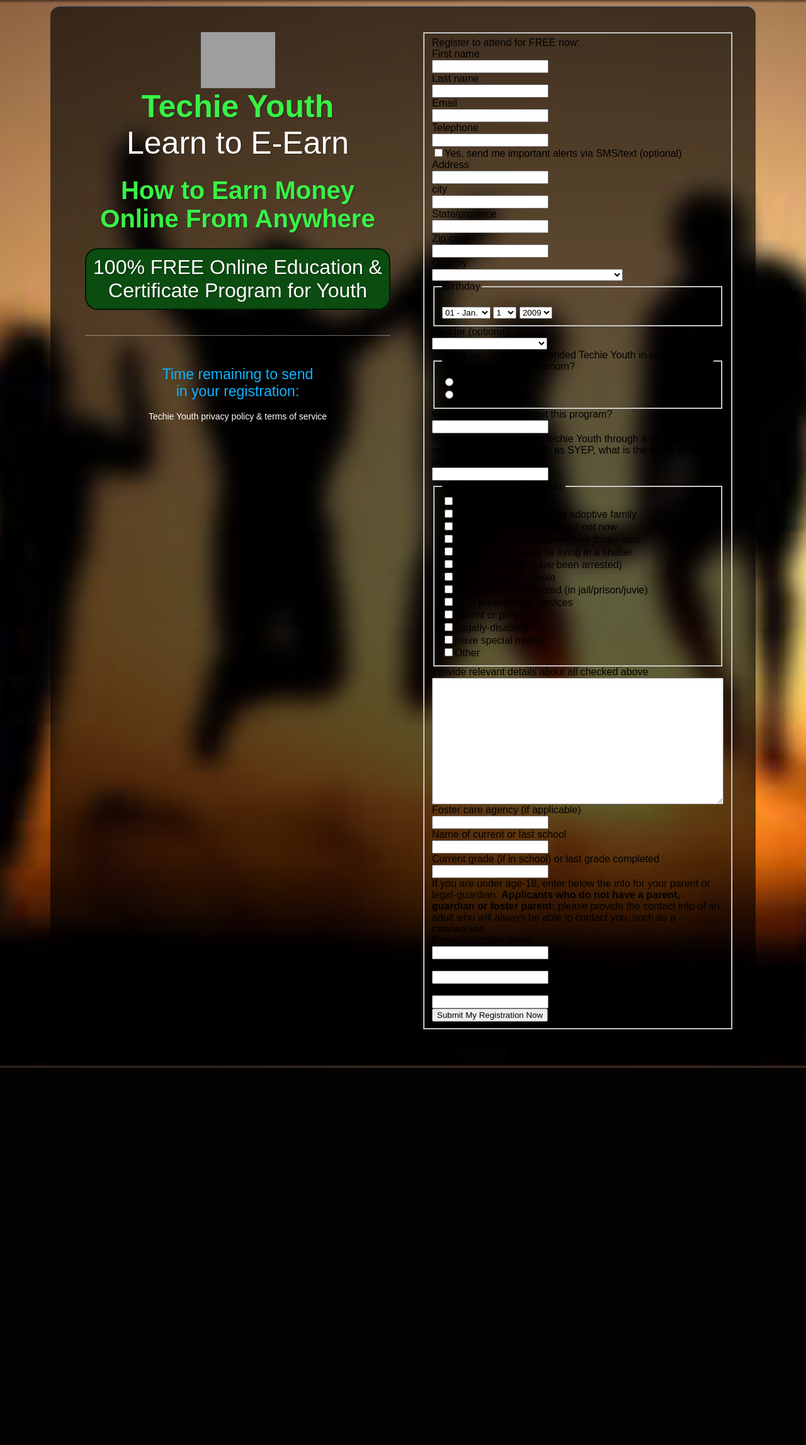
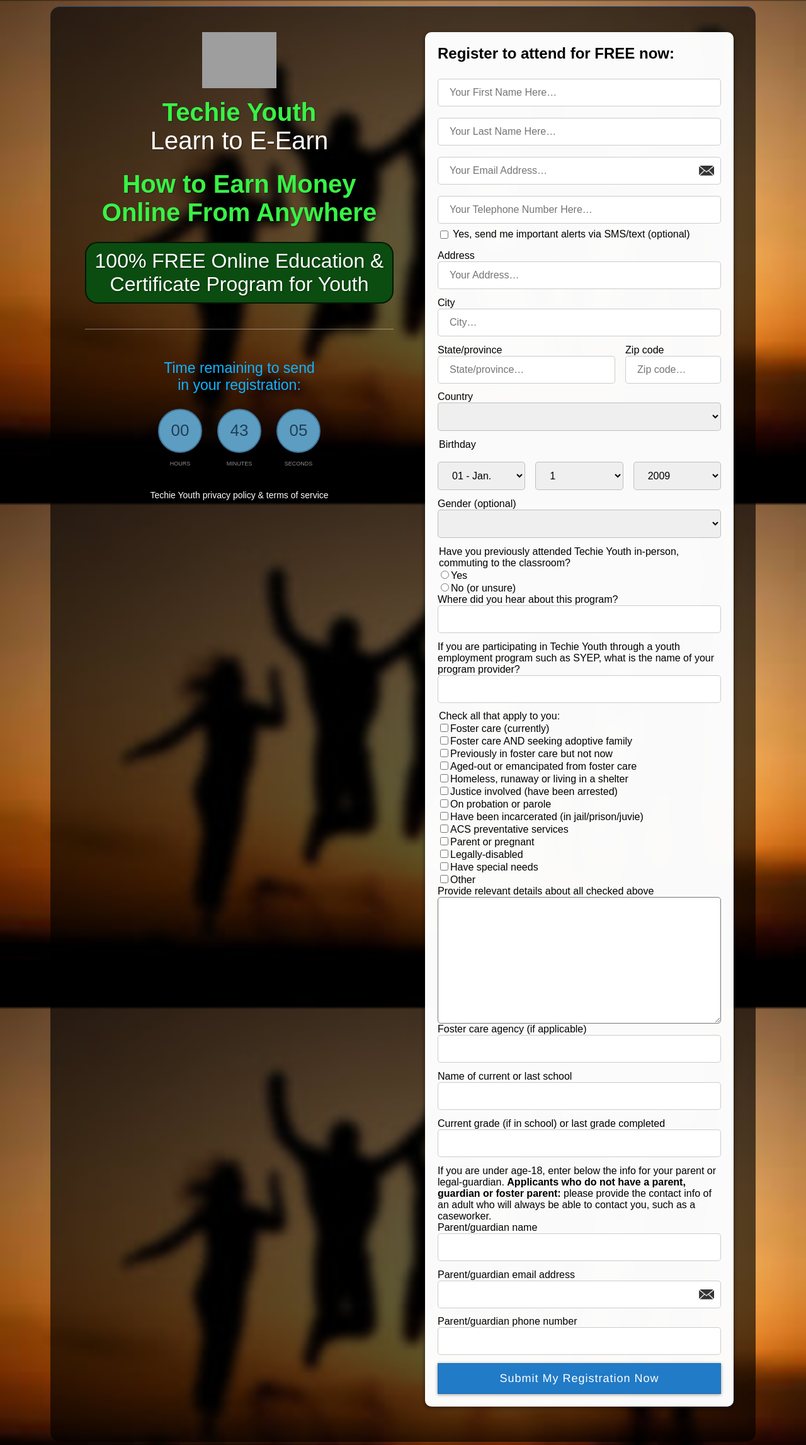
Before and after one commit to antibland/ty-enroll, a PHP site: page /standalone/register.php in a window 1280 px wide. Shown: the whole page at 63% size. Before the commit the page ends 1695 px from the top, so only its background shows below. Run offline with PHP 8.4, Linux system fonts and the light colour scheme; grey boxes are pictures that could not be loaded.

Commit message:
Register PHP and CSS

```diff
--- a/css/register.css
+++ b/css/register.css
@@ -4,6 +4,8 @@
   --register-text-shadow: 1px 1px 2px rgb(0 0 0 / 40%);
   --regsiter-max-content-width: 1120px;
   --register-time-remaining: rgb(16, 180, 255);
+  --register-default-blue: #0169c0;
+  --register-blue-hover: #217bc7;
 }
 
 * {
@@ -20,8 +22,94 @@ html {
 body {
   padding: 0;
   margin: 0 5px 5px;
-  background: transparent url(/images/bg/blur-bg-register.jpeg) 50% 50%;
+  background: transparent url(/images/bg/blur-bg-register.jpeg) 50% 50% fixed
+    no-repeat;
   background-size: cover;
+}
+
+#countdown {
+  display: inline-flex;
+  gap: 0 1.5rem;
+}
+
+#countdown .amount {
+  position: relative;
+  display: flex;
+  align-items: center;
+  justify-content: center;
+  font-size: 26px;
+  color: #213f56;
+  width: 70px;
+  height: 70px;
+  background-color: #5d9dc2;
+  border: 2px solid #3f769a;
+  border-radius: 50%;
+  margin-bottom: 3.7rem;
+}
+
+#countdown .amount span {
+  position: absolute;
+  bottom: -1.5rem;
+  left: 50%;
+  transform: translateX(-50%);
+  color: #ffffff8c;
+  text-transform: uppercase;
+  font-size: 9px;
+}
+
+.register [type="submit"] {
+  color: white;
+  text-align: center;
+  font-weight: bold;
+  font-family: Helvetica, sans-serif !important;
+  font-weight: normal;
+  font-size: 18px;
+  letter-spacing: 1px;
+  cursor: pointer;
+  transition: 0.3s background-color;
+  border: 1px solid hsl(0deg 0% 0% / 10%);
+  box-shadow: 0 1px 5px rgb(0 0 0 / 40%);
+  width: 100%;
+  margin: 0 auto;
+  display: block;
+  -webkit-appearance: none;
+  appearance: none;
+  background-color: var(--register-blue-hover);
+  padding: 13px 35px;
+}
+
+.register [type="submit"]:hover {
+  background-color: var(--register-default-blue);
+}
+
+.register .checkbox-container {
+  position: relative;
+  padding-left: 1.5rem;
+  margin-top: 0.5rem;
+  margin-bottom: 1rem;
+}
+
+.register .flex-row {
+  display: flex;
+  gap: 0 1rem;
+  align-items: flex-end;
+}
+
+.register .year-month-day > * {
+  flex: 1;
+}
+
+.register .flex-row .row-state {
+  flex: 65;
+}
+
+.register .flex-row .row-zip {
+  flex: 35;
+}
+
+.register .checkbox-container [type="checkbox"] {
+  position: absolute;
+  left: 0;
 }
 
 .register.container {
@@ -47,6 +135,55 @@ body {
   padding: 0 15px;
 }
 
+.register.container .right-section fieldset {
+  margin: 0;
+  padding: 0;
+  border: none;
+}
+
+.register.container .right-section > form {
+  box-shadow: 0 2px 5px 2px rgb(0 0 0 / 30%);
+  background-color: rgba(255, 255, 255, 0.980392);
+  padding: 20px;
+  border-radius: 10px;
+}
+
+/* TODO - Move to shared file */
+.register .right-section [type="text"],
+.register .right-section [type="email"],
+.register .right-section select {
+  border-radius: 5px !important;
+  border: 1px solid #0003;
+  width: 100%;
+  font-size: 16px;
+  padding: 12px 18px;
+  margin-bottom: 0.8rem;
+}
+
+.register .right-section [type="text"].no-label,
+.register .right-section [type="email"].no-label {
+  margin-bottom: 0;
+}
+
+.register .right-section [type="email"] {
+  padding-right: 43px;
+  background-image: url(/images/icons/email.png);
+  background-repeat: no-repeat;
+  background-position: calc(100% - 10px) 50%;
+}
+
+.register .right-section textarea {
+  border-radius: 5px !important;
+  width: 100%;
+  max-width: 100%;
+}
+
+.register.container .right-section [role="heading"] {
+  font-size: 24px;
+  font-weight: 700;
+  margin-bottom: 0.5rem;
+}
+
 .register.container .left-section {
   text-align: center;
   padding: 0 35px;
@@ -54,37 +191,42 @@ body {
 
 .register.container .left-section > img {
   max-width: 118px;
+  margin-bottom: 1rem;
 }
 
 .register .free-callout {
   color: white;
   font-size: 32px;
   background-color: var(--register-dark-green);
+  text-shadow: var(--register-text-shadow);
   border: 2px solid rgba(0, 0, 0, 0.7);
   padding: 10px;
-  text-shadow: var(--register-text-shadow);
   border-radius: 20px;
+  max-width: max(30rem, 53vw);
+  margin: 0 auto;
 }
 
-.register :is(h1, h2, h3) {
+.register .left-section h1,
+.register .left-section h2,
+.register .left-section h3 {
   text-align: center;
   margin: 0;
   word-wrap: break-word;
   text-shadow: var(--register-text-shadow);
+  font-size: 40px;
 }
 
-.register h1,
-.register h2 {
-  font-size: 50px;
+.register .left-section h2,
+.register .left-section h3 {
+  margin-bottom: 1.5rem;
 }
 
-.register h1 {
+.register .left-section h1 {
   color: var(--register-light-green);
 }
 
-.register h2 {
+.register .left-section h2 {
   color: white;
-  margin-bottom: 1.5rem;
   font-weight: normal;
 }
 
@@ -98,6 +240,7 @@ body {
 .register .time-remaining-text {
   font-size: 23px;
   color: var(--register-time-remaining);
+  margin-bottom: 1.5rem;
 }
 
 .register .time-remaining-text span {
@@ -120,3 +263,17 @@ body {
   margin-bottom: 1.5rem;
   color: var(--register-light-green);
 }
+
+@media screen and (max-width: 1000px) {
+  .register.container {
+    display: block;
+  }
+
+  .register.container .left-section {
+    margin-bottom: 2rem;
+  }
+
+  .register.container .right-section {
+    padding: 0;
+  }
+}
--- a/standalone/register.php
+++ b/standalone/register.php
@@ -28,7 +28,7 @@ var decrement = function() {
             timer.innerHTML = "";
         }
     }
-    countdown.innerHTML = min + ":" + String(sec).padStart(2, "0");
+    countdown.innerHTML = `<div class="amount hours">00<span>Hours</span></div><div class="amount minutes">${min}<span>Minutes</span></div><div class="amount seconds">${String(sec).padStart(2, "0")}<span>Seconds</span></div>`;
 }
 decrement();
 var decrementer = setInterval(decrement, 1000);
@@ -41,43 +41,45 @@ echo '</section>';
 echo '<section class="right-section">';
 
 echo $form->open();
-echo $html->div('Register to attend for FREE now:');
+echo $html->div('Register to attend for FREE now:', array('class' => 'register-header', 'role' => 'heading'));
 
-$args = array('name' => 'first', 'label' => 'First name');
+$args = array('name' => 'first', 'label' => '', 'placeholder' => 'Your First Name Here…', 'class' => 'no-label');
 echo $html->div($form->input($args));
 
-$args = array('name' => 'last', 'label' => 'Last name');
+$args = array('name' => 'last', 'label' => '', 'placeholder' => 'Your Last Name Here…', 'class' => 'no-label');
 echo $html->div($form->input($args));
 
-$args = array('name' => 'email', 'label' => 'Email', 'value' => (isset($_SESSION['email']) ? $_SESSION['email'] : ''));
+$args = array('name' => 'email', 'label' => '', 'placeholder' => 'Your Email Address…', 'class' => 'no-label', 'value' => (isset($_SESSION['email']) ? $_SESSION['email'] : ''));
 echo $html->div($form->email($args));
 
-$args = array('name' => 'phone', 'label' => 'Telephone');
+$args = array('name' => 'phone', 'label' => '', 'placeholder' => 'Your Telephone Number Here…', 'class' => 'no-label');
 echo $html->div($form->input($args));
 
 $form->checkboxes(array('name' => 'sms-opt-in', 'options' => array(1 => 'Yes, send me important alerts via SMS/text (optional)')));
-echo $html->div(current($form->checkboxes));
+echo $html->div(current($form->checkboxes), array('class' => 'checkbox-container'));
 
-$args = array('name' => 'address', 'label' => 'Address');
+$args = array('name' => 'address', 'label' => 'Address', 'placeholder' => 'Your Address…');
 echo $html->div($form->input($args));
 
-$args = array('name' => 'city', 'label' => 'city');
+$args = array('name' => 'city', 'label' => 'City', 'placeholder' => 'City…');
 echo $html->div($form->input($args));
 
-$args = array('name' => 'state', 'label' => 'State/province');
-echo $html->div($form->input($args));
+echo '<div class="flex-row state-zip">';
+$args = array('name' => 'state', 'label' => 'State/province', 'placeholder' => 'State/province…');
+echo $html->div($form->input($args), array('class' => 'row-state'));
 
-$args = array('name' => 'zip', 'label' => 'Zip code');
-echo $html->div($form->input($args));
+$args = array('name' => 'zip', 'label' => 'Zip code', 'placeholder' => 'Zip code…');
+echo $html->div($form->input($args), array('class' => 'row-zip'));
+echo '</div>';
 
 $countries = get::helper('data')->countries();
 $countries = array_merge(array('US' => $countries['US']), $countries);
 echo $html->div($form->select(array('label' => 'Country', 'name' => 'country', 'options' => $countries, 'prependBlank' => true)));
 
 echo '<fieldset><legend>Birthday</legend>';
-echo $html->div($form->select(array('label' => '', 'name' => 'dob-month', 'options' => get::component('data')->months()))
-    . $form->select(array('label' => '', 'name' => 'dob-day', 'options' => range(1, 31), 'addBreak' => false))
-    . $form->select(array('label' => '', 'name' => 'dob-year', 'options' => range((date('Y') - 12), (date('Y') - 99)), 'addBreak' => false))
+echo $html->div($html->div($form->select(array('label' => '', 'name' => 'dob-month', 'options' => get::component('data')->months())))
+    . $html->div($form->select(array('label' => '', 'name' => 'dob-day', 'options' => range(1, 31), 'addBreak' => false)))
+    . $html->div($form->select(array('label' => '', 'name' => 'dob-year', 'options' => range((date('Y') - 12), (date('Y') - 99)), 'addBreak' => false))), array('class' => 'flex-row year-month-day')
 );
 echo '</fieldset>';
 
@@ -96,7 +98,7 @@ echo $html->div($form->input($args));
 $vyOptions = get::$vyOptions;
 $select = array('label' => 'Check all that apply to you:', 'name' => 'vy', 'options' => $vyOptions);
 echo $html->div($form->checkboxes($select));
-echo $html->div($form->textarea(array('name' => 'vyexplain', 'label' => 'Provide relevant details about all checked above')));
+echo $html->div($form->textarea(array('cols' => '', 'name' => 'vyexplain', 'label' => 'Provide relevant details about all checked above')));
 
 $args = array('name' => 'foster-agency', 'label' => 'Foster care agency (if applicable)');
 echo $html->div($form->input($args));
```
Also changed, not shown: images/icons/email.png (added).
